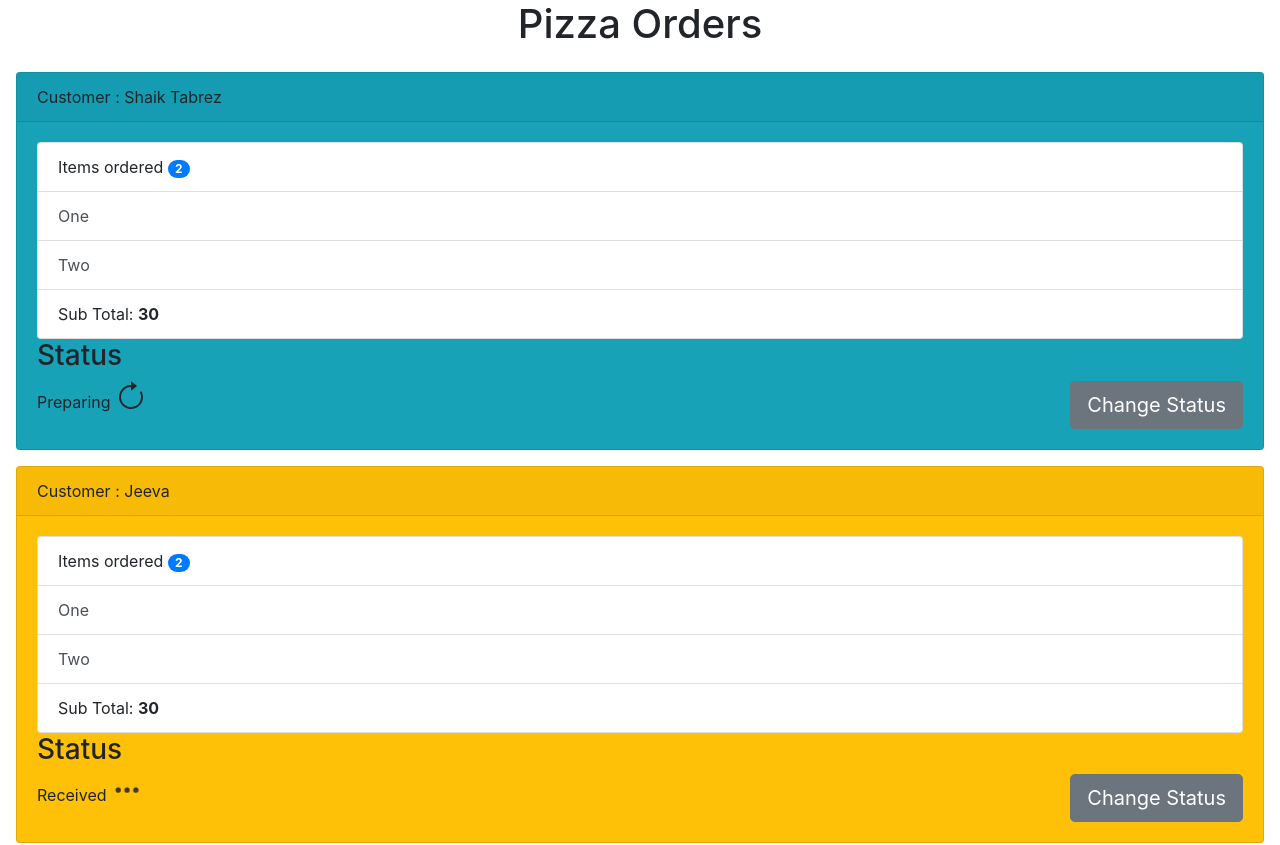
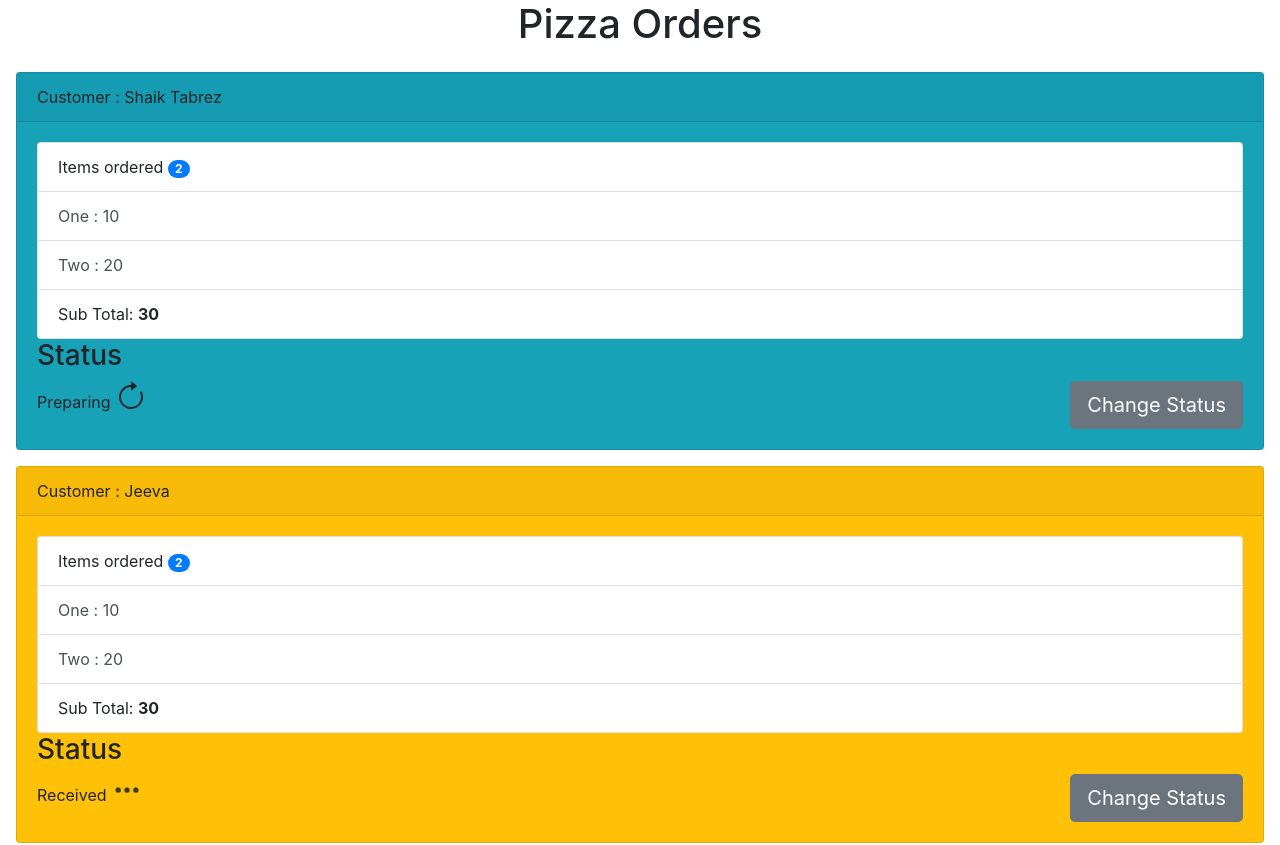
Before and after one commit to tabrezdn1/pizza-orders-appiness, a Vue app: page / in a window 1280 px wide. Shown: the top 845 px of the page. Built offline with nearby package versions, Linux system fonts and the light colour scheme.

Commit message:
Add cost render in order

```diff
--- a/src/components/Order.vue
+++ b/src/components/Order.vue
@@ -28,7 +28,7 @@
             href="#"
             v-for="(orderItem, orderItemIndex) in order.orderItems"
             :key="orderItemIndex"
-            >{{ orderItem.name }}</b-list-group-item
+            >{{ orderItem.name }} : {{ orderItem.cost }}</b-list-group-item
           >
           <!-- Display subtotal from order id @invoke: getSubtotal() -->
           <b-list-group-item>
```
